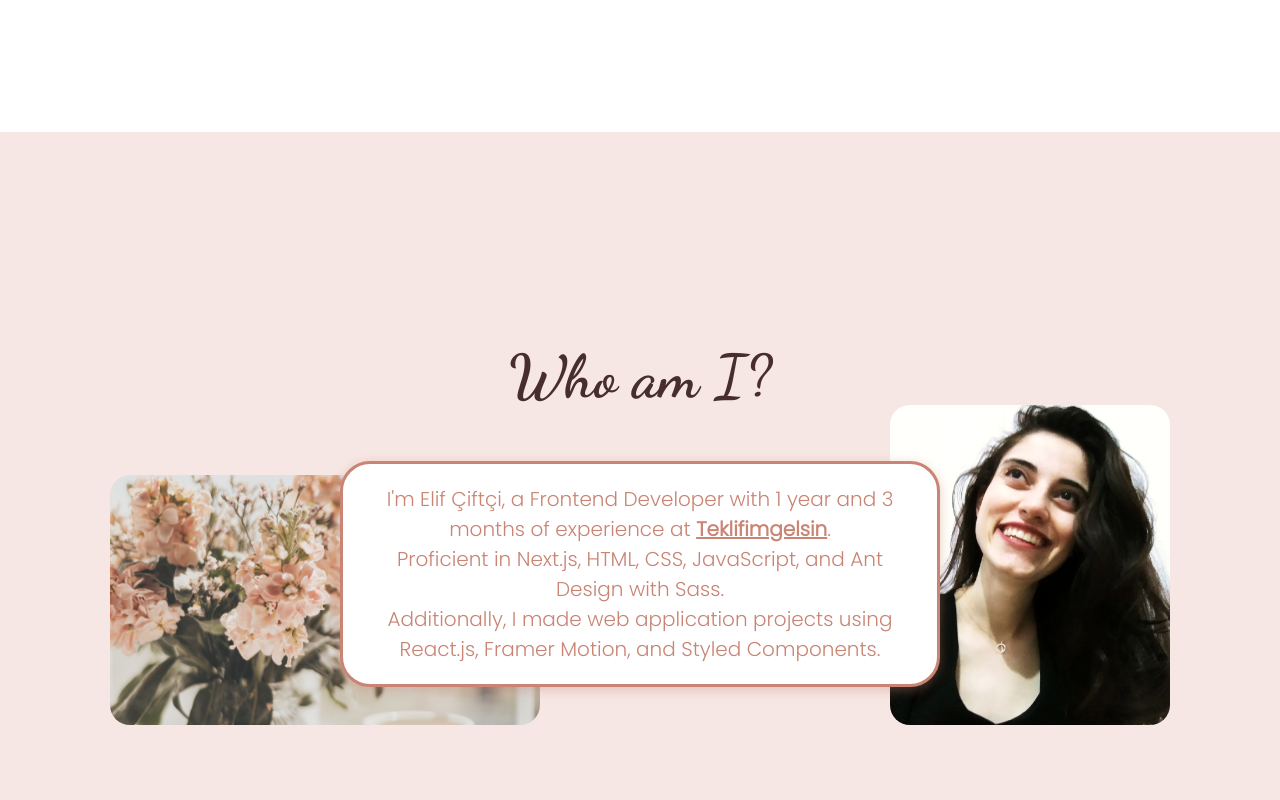
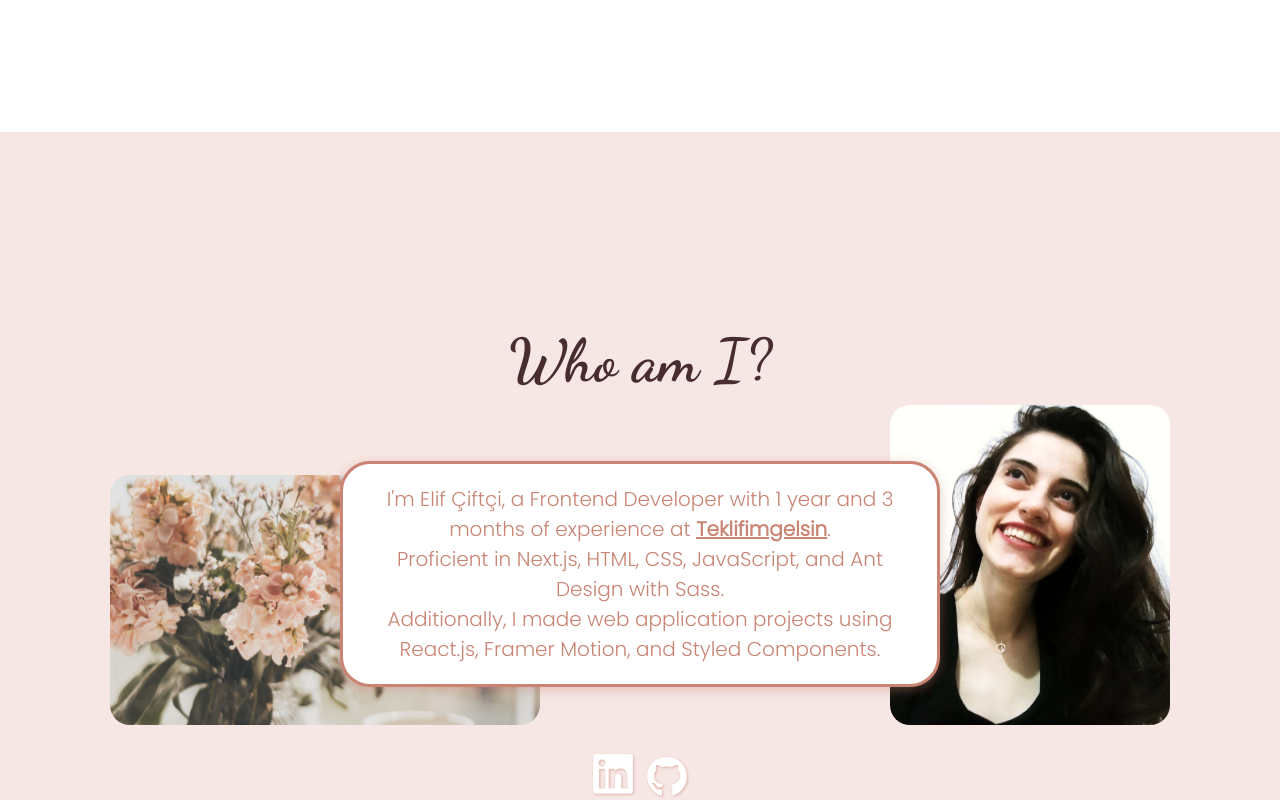
Before and after one commit to elifcifci/elifcifci.github.io, a React (Create React App) app: page / in a window 1280 px wide. Shown: the part 680-1480 px from the top of the page. Built offline with nearby package versions, Linux system fonts and the light colour scheme.

Commit message:
styles: unnecessary styles removed

```diff
--- a/src/Pages/About/styles.js
+++ b/src/Pages/About/styles.js
@@ -88,6 +88,7 @@ export const StyledAboutPageContainer = styled.div`
   @media${devices.laptop} {
     position: relative;
     padding: 75px 250px 10px 250px;
+    row-gap: 4rem;
 
     .about-page-imgs {
       display: flex;
@@ -126,11 +127,7 @@ export const StyledAboutPageContainer = styled.div`
     .about-me_text {
       font-size: ${fontSizes.sizes4};
     }
-    .about-page-contacts {
-      position: relative;
-      z-index: 1;
-      top: 80px;
-    }
+
     .about-page-svg {
       &:hover {
         scale: 1.2;
@@ -162,10 +159,6 @@ export const StyledAboutPageContainer = styled.div`
       width: 540px;
       height: 380px;
     }
-
-    .about-page-contacts {
-      top: 70px;
-    }
   }
 
   @media${devices.laptopXL} {
```
